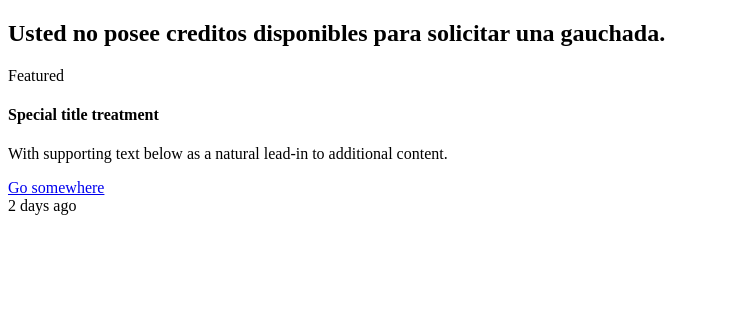
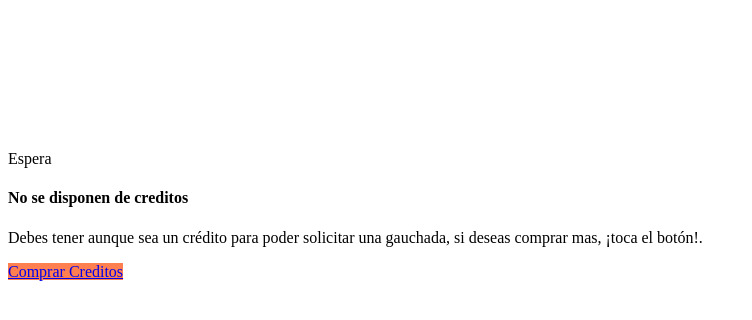
Before and after one commit to COD-Project/unagauchada, a PHP site: the page made by templates/gauchadas/add.php in a window 1280 px wide. Shown: the top 320 px of the page, without its empty margins (0-752 px from the left). Run offline with PHP 8.4, Linux system fonts and the light colour scheme; the template is opened without the code that fills it, so the values that code supplies are empty; some libraries are stand-ins or nearby versions.

Commit message:
Hicimos algo hermoso

```diff
--- a/templates/gauchadas/add.php
+++ b/templates/gauchadas/add.php
@@ -3,14 +3,16 @@
 	<?php $this->render('overall/header'); ?>
 <body>
 	<?php $this->render('overall/topnav'); ?>
+	<datalist id="provincias"></datalist>
+	<datalist id="localidades"></datalist>
 	<div class="below-topnav"></div>
   	<div class="container">
-    	<div class="cmd_form_container">
-	      	<div class="wrap">
 	    		<?php
 	    			$HTML = "";
 	    			if($this->sessions->hasCredits()) {
 	    				$HTML .= '
+	    					<div class="cmd_form_container">
+	      					<div class="wrap">
 			    			<form name="cmd_form" class="cmd_form" action="gauchadas/add" method="post">
 			            <div class="cmd_input-group">
 			            	<input type="text" id="title" name="title">
@@ -38,42 +40,39 @@
 										</div>
 									</div>
 									<br>
-									<div class="cmd_input-cmd_input-group">
-										<label class="col-2 control-label" style="color:blue" for="categories">Localidades</label>
-										<div class="col-10">
-										<select id="idCategory" class="form_control" name="idCategory">
-
-										</select>
-									</div>
+									<div class="cmd_input-group">
+						            	<input list="provincias" type="text" id="state" name="state">
+						            	<label class="cmd_label" for="state">Provincia</label>
+						            </div>
+									<div class="cmd_input-group">
+						            	<input list="localidades" type="text" id="locate" name="locate">
+						            	<label class="cmd_label" for="locate">Localidad</label>
+						            </div>
 									<br>
 					        <div class="cmd_input-group">
-					         	<label class="col-2 control-label" style="color:blue" for="fechalimite">PlazoLimite</label>
 						        <input type="date" id="limitDate" min="' . date('Y-m-d') . '" name="limitDate">
+						        <label class="cmd_label" for="limitDate">Plazo Limite</label>
 					        </div>
 				        	<input type="submit" id="btn-submit" value="Añadir">
-			       		</form>';
+			       		</form>
+			       		</div>
+  						</div>';
 	    			} else {
-	    				$HTML .= '<h2 style="color:black">Usted no posee creditos disponibles para solicitar una gauchada.</h2>';
 	    				$HTML .= '
-	    					<div class="card text-center">
+	    					<div class="card text-center" style="margin-top:150px">
 								  <div class="card-header">
-								    Featured
+								    Espera
 								  </div>
 								  <div class="card-block">
-								    <h4 class="card-title">Special title treatment</h4>
-								    <p class="card-text">With supporting text below as a natural lead-in to additional content.</p>
-								    <a href="#" class="btn btn-primary">Go somewhere</a>
-								  </div>
-								  <div class="card-footer text-muted">
-								    2 days ago
+								    <h4 class="card-title">No se disponen de creditos</h4>
+								    <p class="card-text">Debes tener aunque sea un crédito para poder solicitar una gauchada, si deseas comprar mas, ¡toca el botón!.</p>
+								    <a href="creditos/comprar" class="btn btn-primary" style="background-color:coral; border-color:coral">Comprar Creditos</a>
 								  </div>
 								</div>
 	    				';
 	    			}
 	    			echo $HTML;
 	    			?>
-	      	</div>
-  		</div>
   	</div>
   	<?php $this->render('overall/footer'); ?>
 </body>
```
Also changed, not shown: views/app/images/unagauchada.3.jpg (added), views/app/images/unagauchada.4.jpg (added), views/app/images/unagauchada.5.jpg (added).
